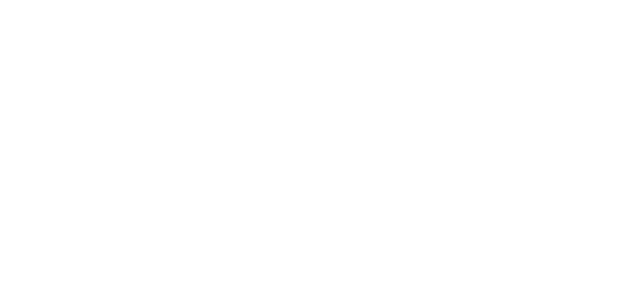
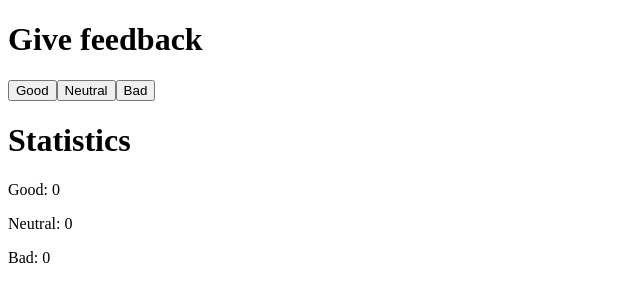
Before and after one commit to dascally/full-stack-open, a React (Create React App) app in the folder part1/unicafe/: page / in a window 1280 px wide. Shown: the top 302 px of the page, without its empty margins (0-640 px from the left). Built offline with nearby package versions, Linux system fonts and the light colour scheme; the HTML template or start-up script is replaced by a standard one.

Commit message:
Complete exercise 1.6

```diff
--- a/part1/unicafe/src/App.js
+++ b/part1/unicafe/src/App.js
@@ -5,7 +5,36 @@ const App = () => {
   const [neutral, setNeutral] = useState(0);
   const [bad, setBad] = useState(0);
 
-  return <div></div>;
+  return (
+    <div>
+      <h1>Give feedback</h1>
+      <button
+        onClick={() => {
+          setGood(good + 1);
+        }}
+      >
+        Good
+      </button>
+      <button
+        onClick={() => {
+          setNeutral(neutral + 1);
+        }}
+      >
+        Neutral
+      </button>
+      <button
+        onClick={() => {
+          setBad(bad + 1);
+        }}
+      >
+        Bad
+      </button>
+      <h1>Statistics</h1>
+      <p>Good: {good}</p>
+      <p>Neutral: {neutral}</p>
+      <p>Bad: {bad}</p>
+    </div>
+  );
 };
 
 export default App;
```
